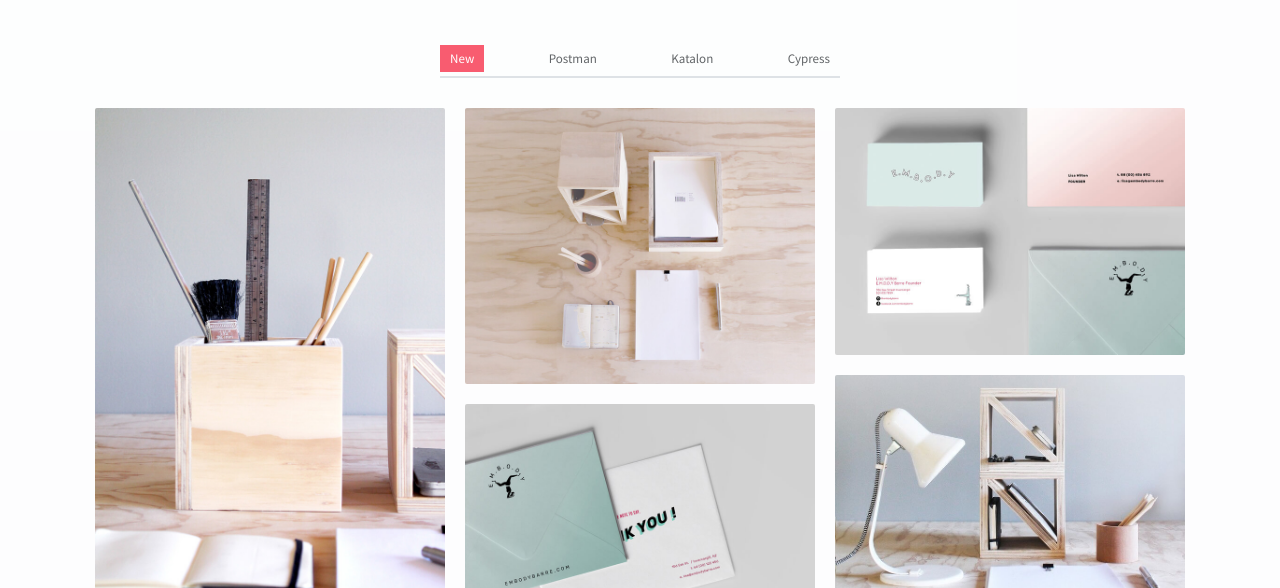
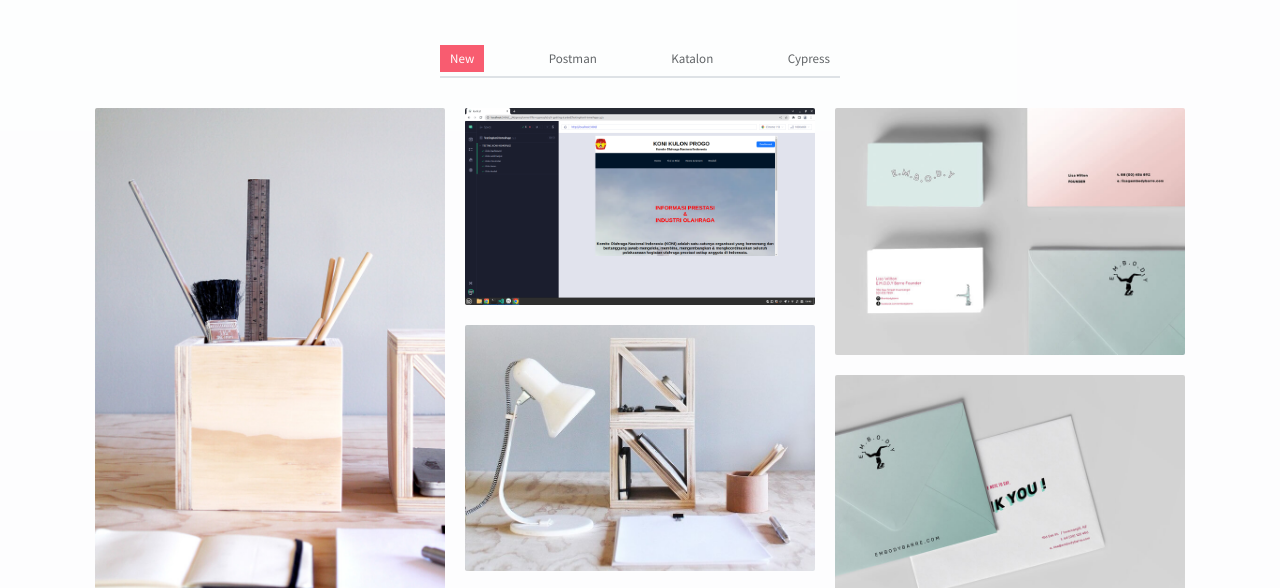
Before and after one commit to danielimankris11/Daniel.ik.github.io, a plain HTML site: page index.html in a window 1280 px wide. Shown: the part 3680-4268 px from the top of the page. Drawn offline with Linux system fonts and the light colour scheme; some packages are replaced by stand-ins of ours.

Commit message:
update pict cypress

```diff
--- a/index.html
+++ b/index.html
@@ -371,9 +371,9 @@
                     </div>
                     <div class="col-md-6 col-lg-4 web new">
                         <div class="portfolio-item">
-                            <img src="assets/imgs/web-2.jpg" class="img-fluid" alt="Download free bootstrap 4 admin dashboard, free boootstrap 4 templates">
+                            <img src="assets/imgs/testingcypress.png" class="img-fluid" alt="Download free bootstrap 4 admin dashboard, free boootstrap 4 templates">
                             <div class="content-holder">
-                                <a class="img-popup" href="assets/imgs/web-2.jpg"></a>
+                                <a class="img-popup" href="assets/imgs/testingcypress.png"></a>
                                 <div class="text-holder">
                                     <h6 class="title">WEB</h6>
                                     <p class="subtitle">Expedita corporis doloremque velit in totam!</p>
```
Also changed, not shown: assets/imgs/testingcypress.png (added).
